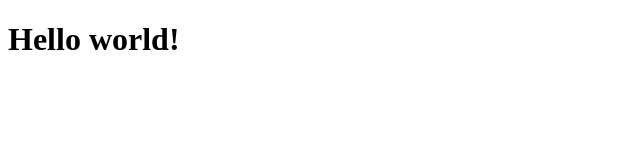
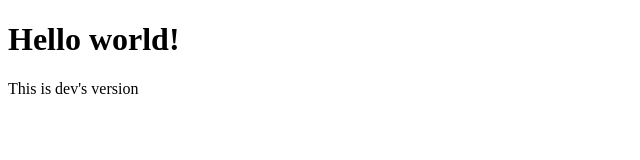
Before and after one commit to DhariniThiyagarajah/demo-repo-by-Dharini, a plain HTML site: page index.html in a window 1280 px wide. Shown: the whole page, without its empty margins (0-640 px from the left). Drawn offline with Linux system fonts and the light colour scheme.

Commit message:
Add body paragraph (feature2 version)

```diff
--- a/index.html
+++ b/index.html
@@ -9,6 +9,7 @@
 
 <body>
     <h1>Hello world!</h1>
+    <p>This is dev's version</p>
 </body>
 
 </html>
```
